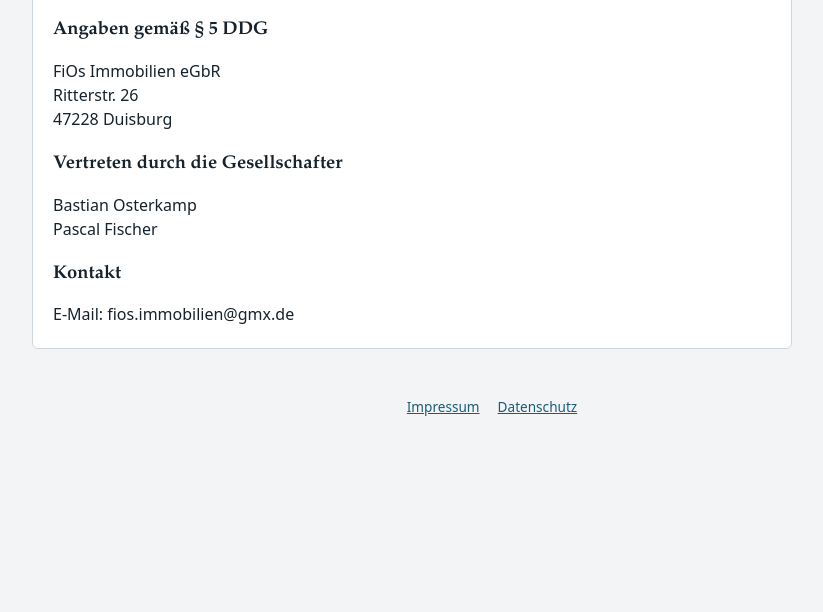
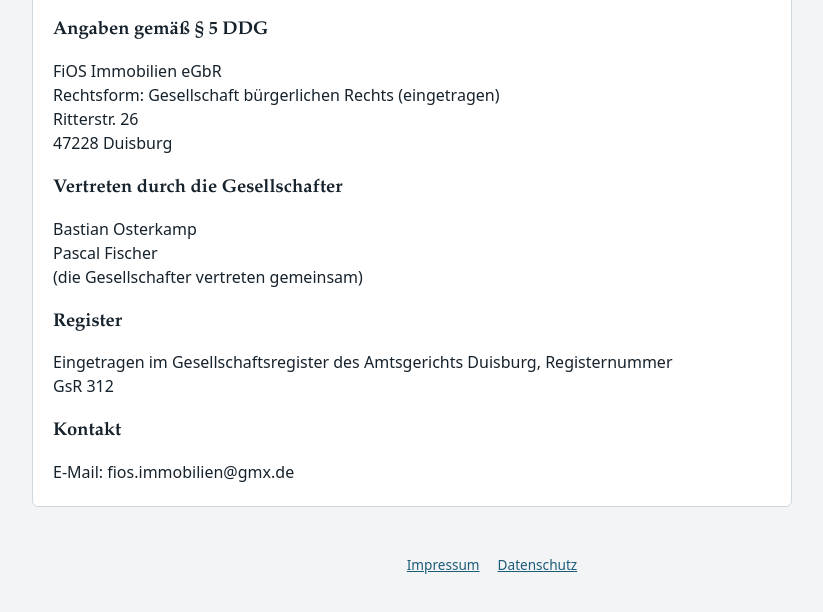
Before and after one commit to BuzzDee84/fios-j5877aw7, a plain HTML site: page impressum.html in a window 1280 px wide. Shown: the part 130-742 px from the top of the page, without its empty margins (148-971 px from the left). Drawn offline with Linux system fonts and the light colour scheme.

Commit message:
Update impressum with additionaImpressum: Registerdaten und Schreibweise ergaenztl company details

```diff
--- a/impressum.html
+++ b/impressum.html
@@ -15,9 +15,11 @@
   <div class="doc">
     <h1>Impressum</h1>
     <h2>Angaben gemäß § 5 DDG</h2>
-    <p>FiOs Immobilien eGbR<br>Ritterstr. 26<br>47228 Duisburg</p>
+    <p>FiOS Immobilien eGbR<br>Rechtsform: Gesellschaft bürgerlichen Rechts (eingetragen)<br>Ritterstr. 26<br>47228 Duisburg</p>
     <h2>Vertreten durch die Gesellschafter</h2>
-    <p>Bastian Osterkamp<br>Pascal Fischer</p>
+    <p>Bastian Osterkamp<br>Pascal Fischer<br>(die Gesellschafter vertreten gemeinsam)</p>
+    <h2>Register</h2>
+    <p>Eingetragen im Gesellschaftsregister des Amtsgerichts Duisburg, Registernummer GsR 312</p>
     <h2>Kontakt</h2>
     <p>E-Mail: fios.immobilien@gmx.de</p>
   </div>
```
